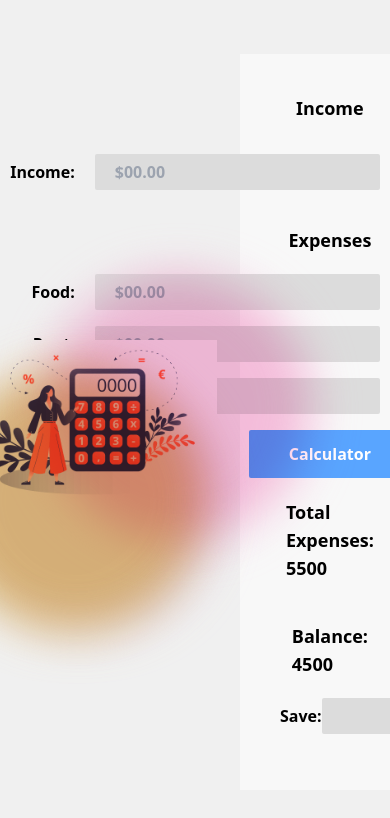
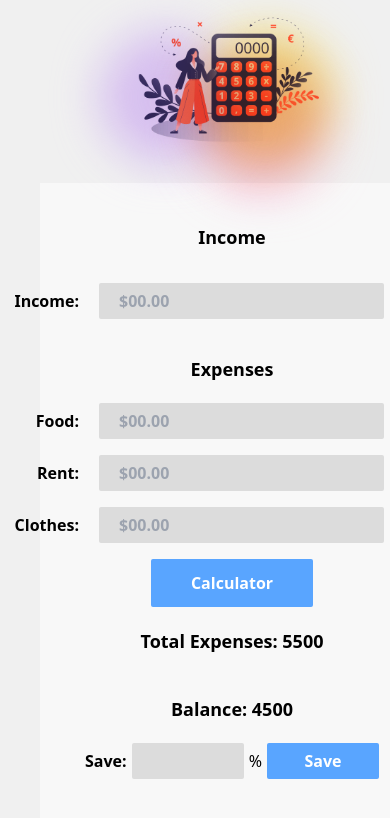
Before and after one commit to writetofahim/money-master, a website: page src/index.html in a window 390 px wide. Shown: the top 818 px of the page. Drawn offline with nearby package versions, Linux system fonts and the light colour scheme.

Commit message:
responsive applied

```diff
--- a/src/index.html
+++ b/src/index.html
@@ -66,18 +66,20 @@
     </script>
   </head>
   <body class="bg-tonmoy4">
-    <div class="flex items-center justify-center h-screen">
-      <section class="max-w-[1200px] mx-auto">
-        <div class="flex justify-between px-10 overflow-hidden">
+    <div class="grid place-items-center h-screen">
+      <section class="lg:max-w-[1200px] mx-auto">
+        <div
+          class="lg:flex justify-between px-10 grid gap-4 place-items-center h-screen"
+        >
           <div class="relative w-[55%] my-auto">
             <div
-              class="absolute top-0 -left-4 w-72 h-72 bg-purple-300 rounded-full mix-blend-multiply filter blur-xl opacity-70 animate-blob"
+              class="absolute top-0 -left-4 w-36 h-36 lg:w-72 lg:h-72 bg-purple-300 rounded-full mix-blend-multiply filter blur-xl opacity-70 animate-blob"
             ></div>
             <div
-              class="absolute top-0 -right-4 w-72 h-72 bg-yellow-300 rounded-full mix-blend-multiply filter blur-xl opacity-70 animate-blob animation-delay-2000"
+              class="absolute top-0 -right-4 w-36 h-36 lg:w-72 lg:h-72 bg-yellow-300 rounded-full mix-blend-multiply filter blur-xl opacity-70 animate-blob animation-delay-2000"
             ></div>
             <div
-              class="absolute -bottom-8 left-20 w-72 h-72 bg-pink-300 rounded-full mix-blend-multiply filter blur-xl opacity-70 animate-blob animation-delay-4000"
+              class="absolute -bottom-8 left-20 w-36 h-36 lg:w-72 lg:h-72 bg-pink-300 rounded-full mix-blend-multiply filter blur-xl opacity-70 animate-blob animation-delay-4000"
             ></div>
             <img
               class="animate-trans-right"
@@ -86,7 +88,9 @@
             />
           </div>
 
-          <div class="w-[40%] bg-tonmoy p-10 flex flex-col items-center">
+          <div
+            class="lg:w-[40%] w-96 bg-tonmoy p-10 flex flex-col items-center"
+          >
             <h4 class="text-lg font-bold mb-8">Income</h4>
             <div class="mb-4 w-full flex justify-end items-center">
               <p class="inline-block font-semibold">Income:</p>
```
Also changed, not shown: dist/output.css.
